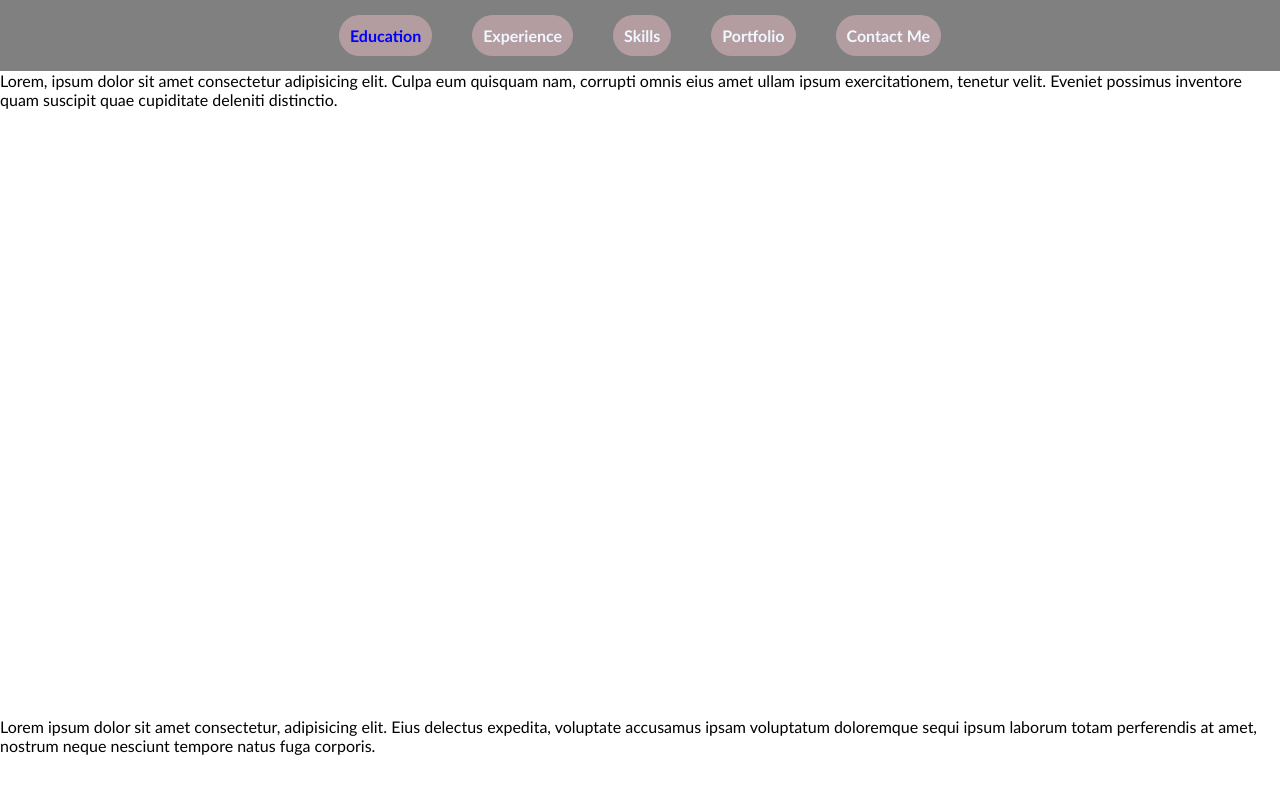
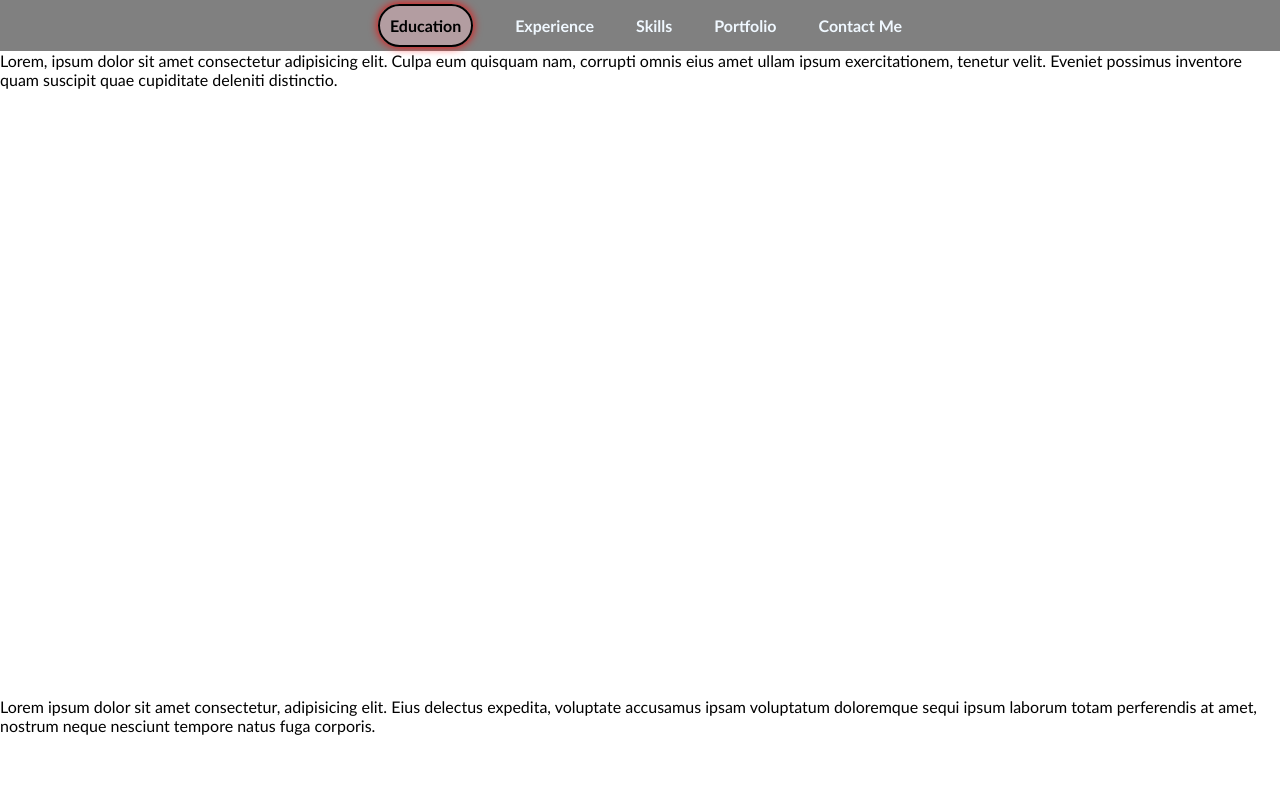
Before and after one commit to AaishaFisher/AAIFIS226_FTC2306_GroupB_AaishaFisher_ITW9, a plain HTML site: page index.html in a window 1280 px wide. In both pictures the pointer is over the link "Education". Drawn offline with Linux system fonts and the light colour scheme.

Commit message:
playing around to see effects
small commit to save any changes due to playing around

```diff
--- a/css/style.css
+++ b/css/style.css
@@ -30,13 +30,12 @@ top: 0;
 }
 
 
-.navbar ul li {  /*edits the static words in navbar list + added border around words + added space between words and border*/
+.navbar ul li {  /*edits the static words in navbar list + added space between words*/
     font-weight: 600;
-    background-color: rgb(179, 157, 161);
     border: 1px solid transparent;
     border-radius: 28px;
     margin: 0  20px; /*some spacing between the words in the container*/
-    padding: 10px 10px;
+
 }
 
 /*HOW THE NAVBAR INTERACTS AND WITH THE MOUSE */
@@ -50,8 +49,14 @@ top: 0;
   }
 
   /* mouse over link */
-  .navbar ul li a:hover {
-    color: blue;
+  .navbar ul li a:hover { /*word will change when mouse hovers over it*/
+    color: black;
+    background-color: rgb(179, 157, 161);
+    border: 2px solid black; /*will appear after transition*/
+    border-radius: 28px; /*will appear after transition*/
+    padding: 10px 10px; /*will as it transitions*/
+    box-shadow: 0px 0px 10px red; /*will appear after transition*/
+    cursor:pointer; /*changes the way cursor looks like*/
   }
 
   /* selected link */
```
